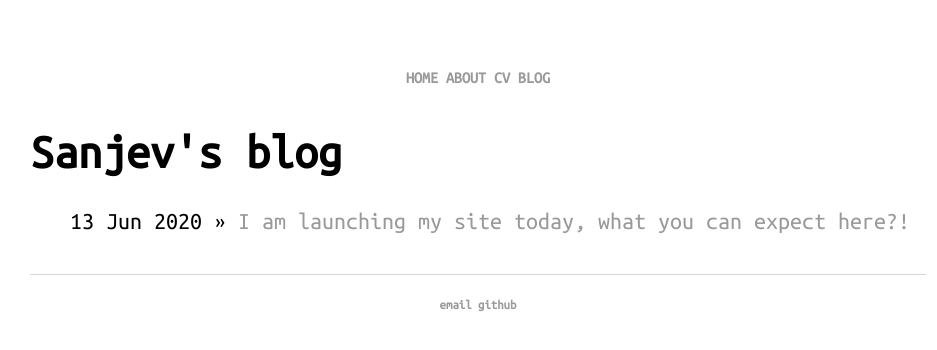
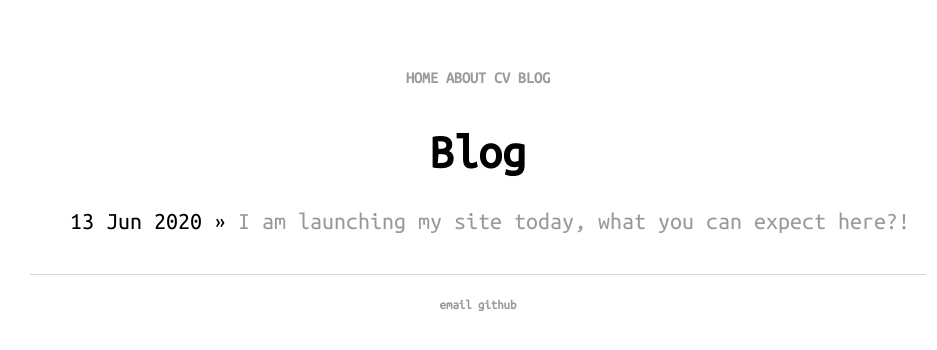
Before and after one commit to sanjevk/portfolio, a Jekyll site: the page built from blog/index.html, in a window 1280 px wide. Shown: the top 350 px of the page, without its empty margins (162-1099 px from the left). Built offline with Jekyll 4.4.1, drawn with Linux system fonts in a browser that asks for light colours.

Commit message:
tweaked again

```diff
--- a/blog/index.html
+++ b/blog/index.html
@@ -1,11 +1,11 @@
 ---
 layout: default
-title: Sanjev's blog
+title: Blog
 ---
 	<h1 class="blog_title">{{ page.title }}</h1>
 	<ul class="posts">
 
 	  {% for post in site.posts %}
-	    <li><span><div class="article_list">{{ post.date | date_to_string }}</span> » <a href="{{ post.url }}" title="{{ post.title }}">{{ post.title }}</a></li>
-	  {% endfor %}</span></div>
+	    <li><span>{{ post.date | date_to_string }}</span> » <a href="{{ post.url }}" title="{{ post.title }}">{{ post.title }}</a></li>
+	  {% endfor %}</span>
 	</ul>
--- a/css/main.css
+++ b/css/main.css
@@ -19,6 +19,7 @@
 h1.blog_title {
     font-family:'ubuntu_monoregular';
     font-size: 3em;
+    text-align: center;
 }
 
 body {
```
